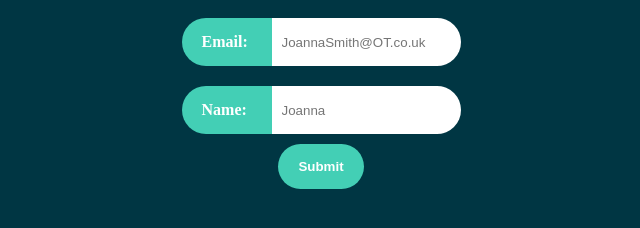
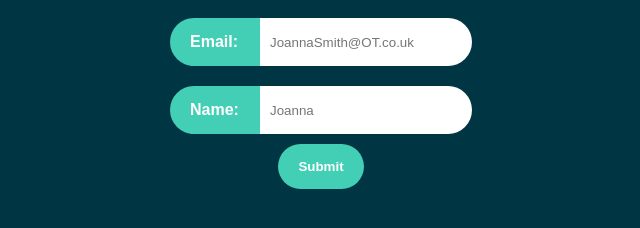
Before and after one commit to sam-rcot/boilerplate, a plain HTML site: page index.html in a window 1280 px wide. Shown: the whole page, without its empty margins (319-959 px from the left). Drawn offline with Linux system fonts and the light colour scheme.

Commit message:
Changed all styling

```diff
--- a/styles/styles.css
+++ b/styles/styles.css
@@ -5,6 +5,7 @@ body {
   flex-direction: column;
   justify-content: space-around;
   align-items: center;
+  font-family: sans-serif;
 }
 .wrapper {
   display: none;
@@ -56,11 +57,13 @@ body {
   padding: 15px 20px;
   width: 50px;
   border-radius: 25px 0px 0px 25px;
+  font-family: inherit;
 }
 .textBox {
   border-width: 0;
   border-radius: 0 25px 25px 0;
   padding-left: 10px;
+  width: 200px;
 }
 .inputWrapper {
   display: flex;
```
